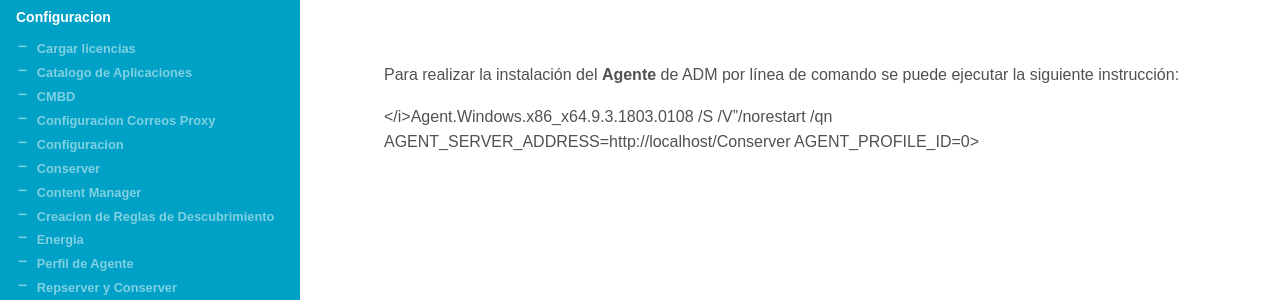
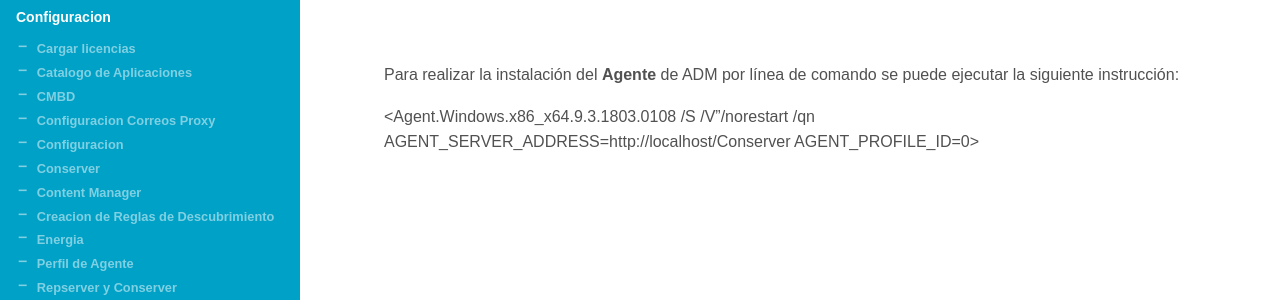
Before and after one commit to Nats85/adm, a Jekyll site: the page built from _docs/instalacion/agente.md, in a window 1280 px wide. Shown: the part 404-704 px from the top of the page. Built offline with Jekyll 4.4.1, drawn with Linux system fonts in a browser that asks for light colours.

Commit message:
Update agente.md

```diff
--- a/_docs/instalacion/agente.md
+++ b/_docs/instalacion/agente.md
@@ -13,5 +13,5 @@ info:
 Para realizar la instalación del **Agente** de ADM por línea de comando se puede ejecutar la siguiente instrucción:
 
 
-</i>Agent.Windows.x86_x64.9.3.1803.0108 /S /V"/norestart /qn AGENT_SERVER_ADDRESS=http://localhost/Conserver AGENT_PROFILE_ID=0>
+<Agent.Windows.x86_x64.9.3.1803.0108 /S /V"/norestart /qn AGENT_SERVER_ADDRESS=http://localhost/Conserver AGENT_PROFILE_ID=0>
 >
```
